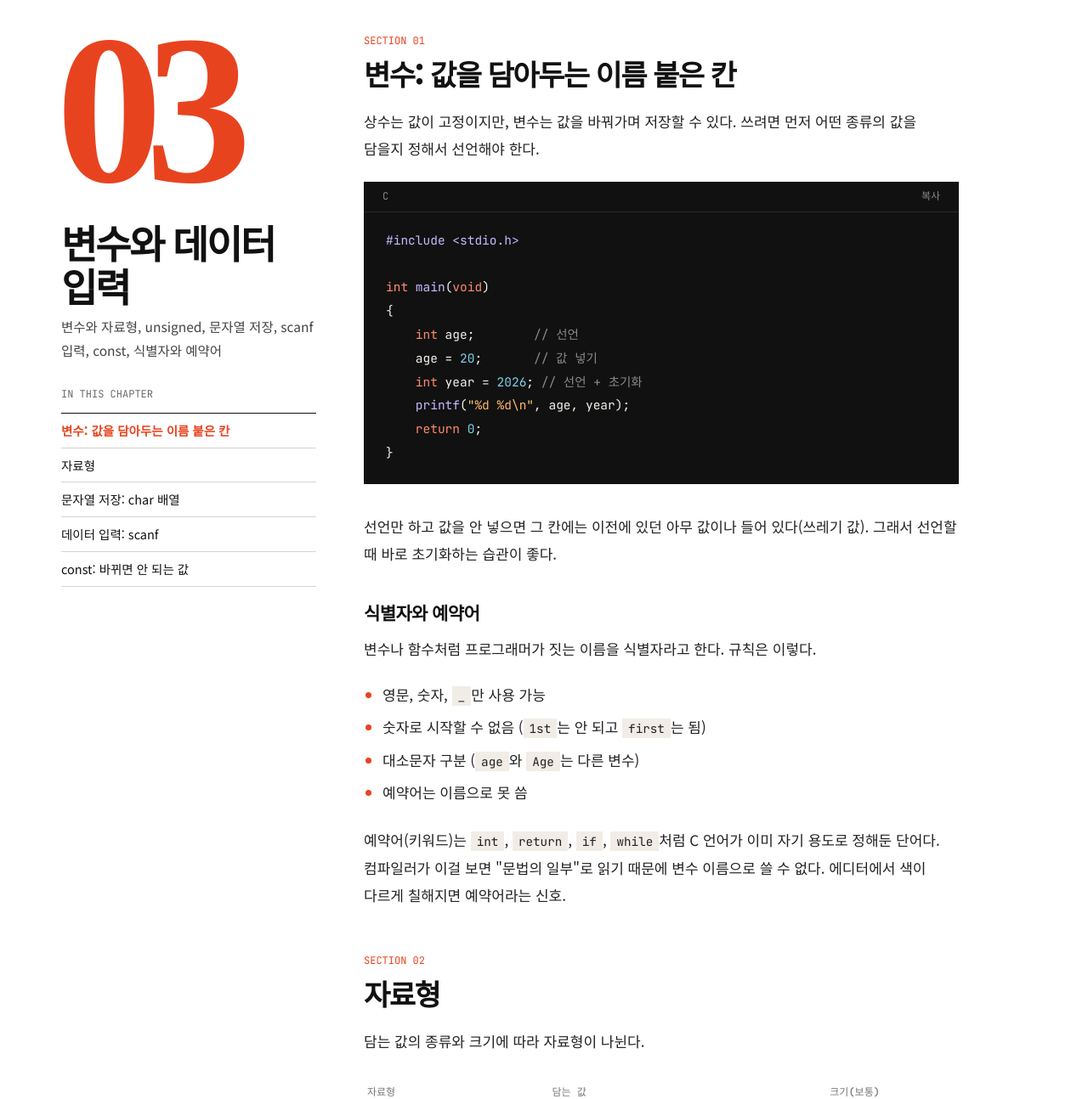
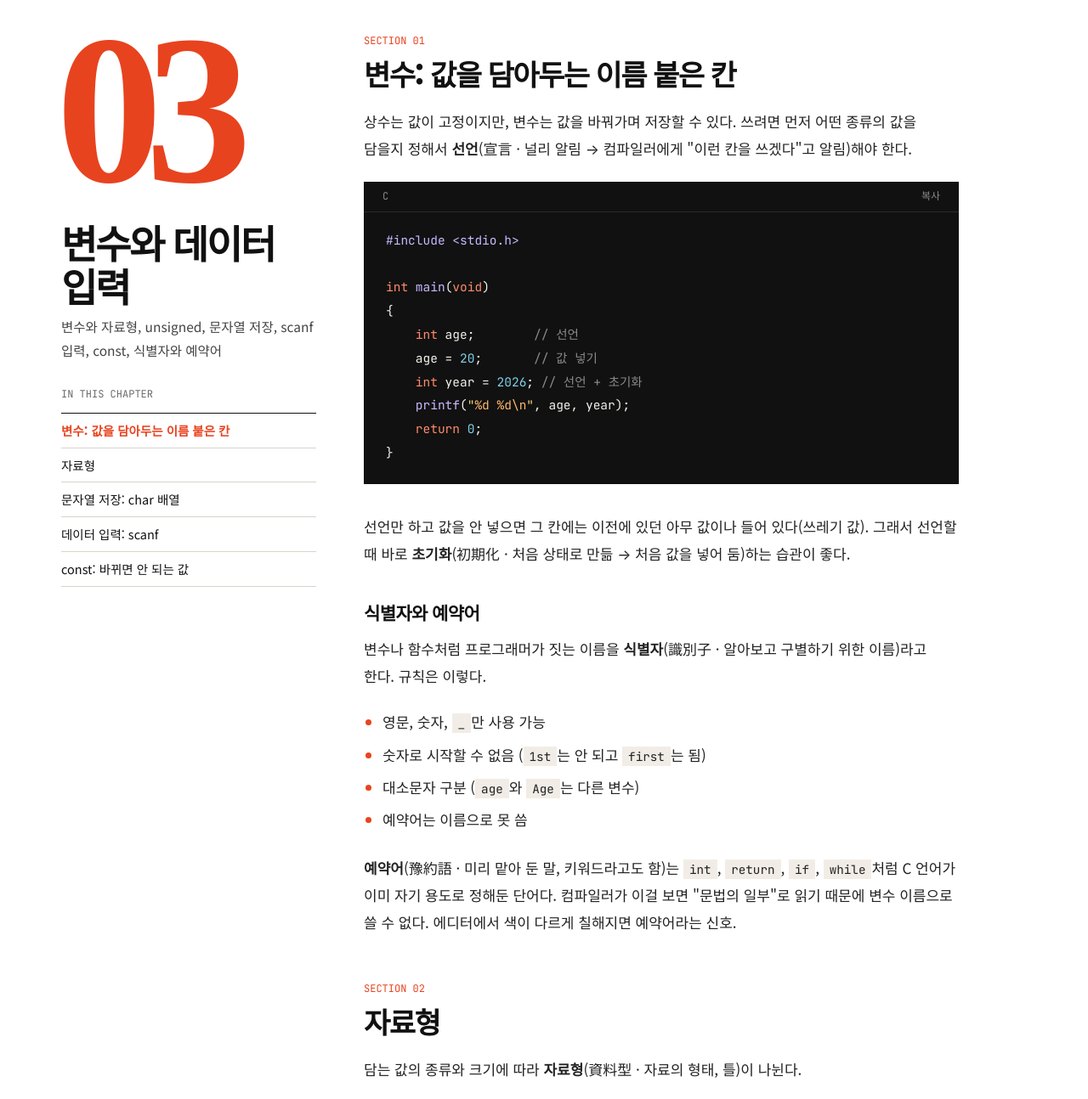
Before and after one commit to Leedonggeon123/C_STUDY, a plain HTML site: page ch03/index.html in a window 1280 px wide. Shown: the part 80-1374 px from the top of the page at 85% size. Drawn offline with Linux system fonts and the light colour scheme.

Commit message:
Update index.html

```diff
--- a/ch03/index.html
+++ b/ch03/index.html
@@ -26,7 +26,7 @@
   <main class="content">
     <article class="prose">
 <div class="sec-label">SECTION 01</div><h2 id="_1">변수: 값을 담아두는 이름 붙은 칸</h2>
-<p>상수는 값이 고정이지만, 변수는 값을 바꿔가며 저장할 수 있다. 쓰려면 먼저 어떤 종류의 값을 담을지 정해서 선언해야 한다.</p>
+<p>상수는 값이 고정이지만, 변수는 값을 바꿔가며 저장할 수 있다. 쓰려면 먼저 어떤 종류의 값을 담을지 정해서 <strong>선언</strong>(宣言 · 널리 알림 → 컴파일러에게 "이런 칸을 쓰겠다"고 알림)해야 한다.</p>
 <div class="codewrap"><div class="bar"><span>C</span><button class="copy" type="button">복사</button></div><pre class="hl"><code class="language-c">#include &lt;stdio.h&gt;
 
 int main(void)
@@ -37,18 +37,18 @@ int main(void)
     printf("%d %d\n", age, year);
     return 0;
 }</code></pre></div>
-<p>선언만 하고 값을 안 넣으면 그 칸에는 이전에 있던 아무 값이나 들어 있다(쓰레기 값). 그래서 선언할 때 바로 초기화하는 습관이 좋다.</p>
+<p>선언만 하고 값을 안 넣으면 그 칸에는 이전에 있던 아무 값이나 들어 있다(쓰레기 값). 그래서 선언할 때 바로 <strong>초기화</strong>(初期化 · 처음 상태로 만듦 → 처음 값을 넣어 둠)하는 습관이 좋다.</p>
 <h3 id="_2">식별자와 예약어</h3>
-<p>변수나 함수처럼 프로그래머가 짓는 이름을 식별자라고 한다. 규칙은 이렇다.</p>
+<p>변수나 함수처럼 프로그래머가 짓는 이름을 <strong>식별자</strong>(識別子 · 알아보고 구별하기 위한 이름)라고 한다. 규칙은 이렇다.</p>
 <ul>
 <li>영문, 숫자, <code>_</code>만 사용 가능</li>
 <li>숫자로 시작할 수 없음 (<code>1st</code>는 안 되고 <code>first</code>는 됨)</li>
 <li>대소문자 구분 (<code>age</code>와 <code>Age</code>는 다른 변수)</li>
 <li>예약어는 이름으로 못 씀</li>
 </ul>
-<p>예약어(키워드)는 <code>int</code>, <code>return</code>, <code>if</code>, <code>while</code>처럼 C 언어가 이미 자기 용도로 정해둔 단어다. 컴파일러가 이걸 보면 "문법의 일부"로 읽기 때문에 변수 이름으로 쓸 수 없다. 에디터에서 색이 다르게 칠해지면 예약어라는 신호.</p>
+<p><strong>예약어</strong>(豫約語 · 미리 맡아 둔 말, 키워드라고도 함)는 <code>int</code>, <code>return</code>, <code>if</code>, <code>while</code>처럼 C 언어가 이미 자기 용도로 정해둔 단어다. 컴파일러가 이걸 보면 "문법의 일부"로 읽기 때문에 변수 이름으로 쓸 수 없다. 에디터에서 색이 다르게 칠해지면 예약어라는 신호.</p>
 <div class="sec-label">SECTION 02</div><h2 id="_3">자료형</h2>
-<p>담는 값의 종류와 크기에 따라 자료형이 나뉜다.</p>
+<p>담는 값의 종류와 크기에 따라 <strong>자료형</strong>(資料型 · 자료의 형태, 틀)이 나뉜다.</p>
 <div class="table-wrap"><table>
 <thead>
 <tr>
@@ -101,13 +101,14 @@ printf("%zu\n", sizeof(double));  // 8
 printf("%zu\n", sizeof(char));    // 1</code></pre></div>
 <p>실수는 <code>double</code>을 기본으로 쓰는 편이 정확도 면에서 낫다. <code>float</code>은 소수점 7자리쯤부터 오차가 나온다.</p>
 <h3 id="_4">범위를 넘으면 (오버플로)</h3>
+<p><strong>오버플로</strong>(overflow · 넘쳐흐름)는 칸이 담을 수 있는 범위를 넘어선 상황이다.</p>
 <p><code>int</code>는 약 -21억 ~ +21억까지만 담는다. 넘으면 에러 없이 이상한 값이 된다.</p>
 <div class="codewrap"><div class="bar"><span>C</span><button class="copy" type="button">복사</button></div><pre class="hl"><code class="language-c">int a = 2147483647;   // int의 최댓값
 a = a + 1;
 printf("%d\n", a);    // 음수가 나옴</code></pre></div>
 <p>큰 수를 다룰 때는 <code>long long</code>을 쓰고, 출력은 <code>%lld</code>로 한다.</p>
 <div class="sec-label">SECTION 03</div><h2 id="char">문자열 저장: char 배열</h2>
-<p>문자 하나는 <code>char</code>에 담지만, 문자열은 <code>char</code>를 여러 개 이어 붙인 배열에 담는다. 배열은 같은 자료형 칸을 나란히 만든 것이다.</p>
+<p>문자 하나는 <code>char</code>에 담지만, 문자열은 <code>char</code>를 여러 개 이어 붙인 배열에 담는다. <strong>배열</strong>(配列 · 나란히 늘어놓음)은 같은 자료형 칸을 나란히 만든 것이다.</p>
 <div class="codewrap"><div class="bar"><span>C</span><button class="copy" type="button">복사</button></div><pre class="hl"><code class="language-c">char name[20] = "Hong";
 printf("%s\n", name);   // Hong</code></pre></div>
 <p><code>name[20]</code>은 <code>char</code> 20칸이라는 뜻이다. 문자열 끝에는 글자가 아닌 "끝났다"는 표시(<code>\0</code>, 널 문자)가 자동으로 하나 들어가서, 글자 수보다 최소 1칸은 더 크게 잡아야 한다. <code>Hong</code>은 4글자지만 5칸이 필요하다.</p>
@@ -186,7 +187,7 @@ printf("안녕, %s\n", name);</code></pre></div>
 <div class="codewrap"><div class="bar"><span>C</span><button class="copy" type="button">복사</button></div><pre class="hl"><code class="language-c">#define _CRT_SECURE_NO_WARNINGS</code></pre></div>
 <div class="sec-label">SECTION 05</div><h2 id="const">const: 바뀌면 안 되는 값</h2>
 <div class="codewrap"><div class="bar"><span>C</span><button class="copy" type="button">복사</button></div><pre class="hl"><code class="language-c">const double PI = 3.14159;</code></pre></div>
-<p><code>const</code>를 붙인 변수는 값을 바꾸려 하면 컴파일 에러가 난다. 원주율처럼 고정 값은 이름을 붙여두는 게 코드 읽기에도 좋다.</p>
+<p><code>const</code>(constant의 줄임말 · 변하지 않는)를 붙인 변수는 값을 바꾸려 하면 컴파일 에러가 난다. 원주율처럼 고정 값은 이름을 붙여두는 게 코드 읽기에도 좋다. 여기서 <code>PI</code>는 이름 있는 상수, <code>3.14159</code>는 2장에서 본 리터럴이다.</p>
 <div class="summary"><div class="q">&ldquo;</div><div><div class="label">ONE-LINE SUMMARY</div><p>변수는 자료형을 정해 선언하고 초기화해서 쓰며, <code>scanf</code>로 입력받을 때는 자료형에 맞는 지정자와 변수 앞의 <code>&amp;</code>를 꼭 붙인다.</p></div></div>
     </article>
     <div class="pager"><a class="prev" href="../ch02/">← 02 상수와 데이터 출력</a><a class="next" href="../ch04/">04 연산자 →</a></div>
```
